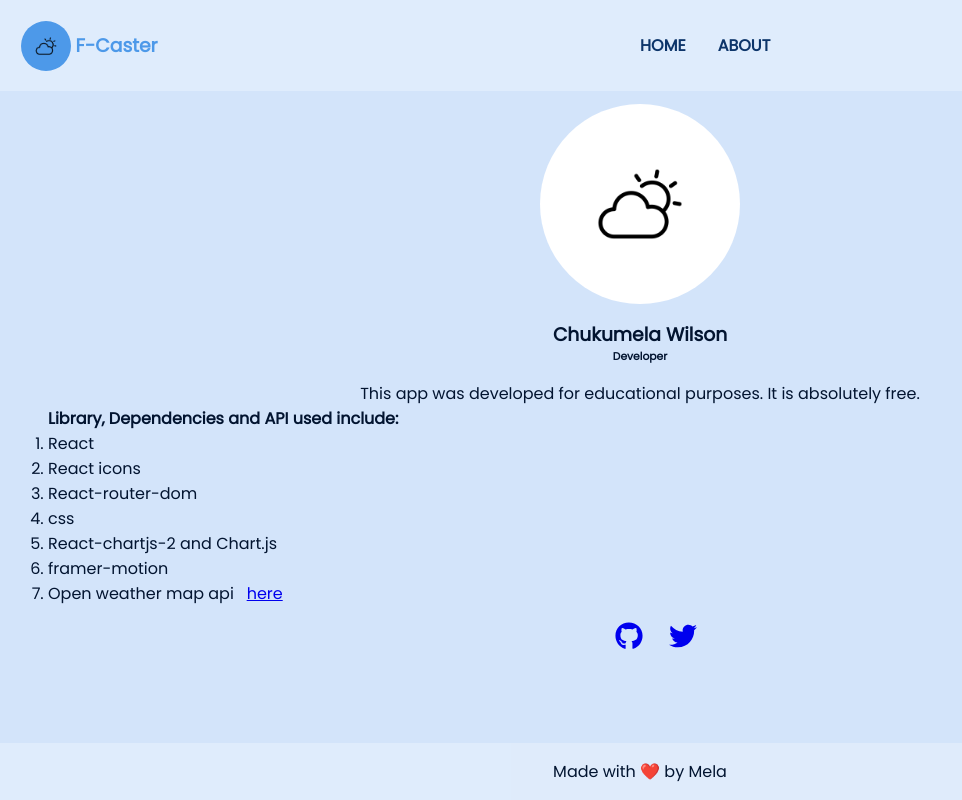
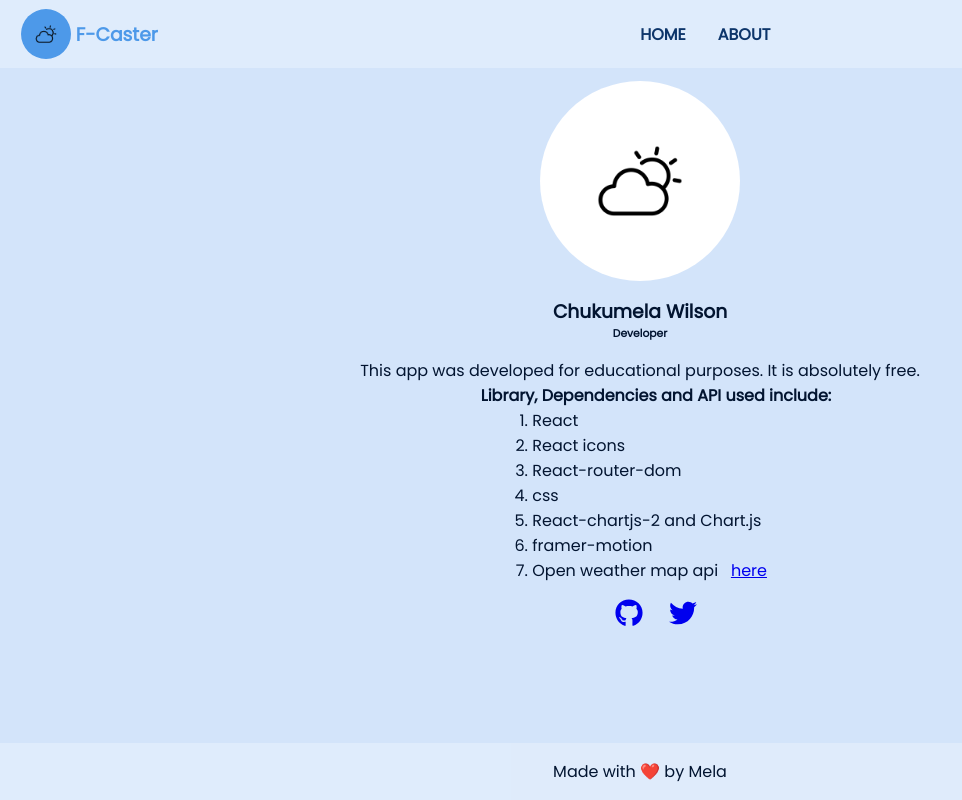
Before and after one commit to Wilmela/weather-check, a React (Create React App) app: page /about in a window 1280 px wide. Shown: the whole page, without its empty margins (0-962 px from the left). Built offline with nearby package versions, Linux system fonts and the light colour scheme.

Commit message:
3. Optimized for mobile

```diff
--- a/src/components/about/About.css
+++ b/src/components/about/About.css
@@ -1,19 +1,28 @@
-.app__about{
-    width:100%;
+.app__about {
+  width: 100%;
   flex: 1;
-    padding: .8rem 2rem 5rem 2rem;
+  padding: 0.8rem 2rem 5rem 2rem;
 }
-img{
+img {
   width: 200px;
   height: 200px;
 
   border-radius: 50%;
   background: #fff;
 }
-.app__about-developer{
+.app__about-developer {
   margin: 1rem 0rem;
 }
-.app__about-list{
+.app__about-list-container{
+    width: 100%;
+    display: flex;
+    flex-direction: column;
+    justify-content: center;
+    align-items: center;
+
+}
+
+.app__about-list {
   width: 100%;
   display: flex;
   flex-direction: column;
@@ -21,13 +30,26 @@ img{
   align-items: flex-start;
   margin-left: 2rem;
 }
-p, h3, h4, h6, ol, li{
+
+p,
+h3,
+h4,
+h6,
+ol,
+li {
   color: var(--secondary-color);
 }
 
-.app__about-socials{
+.app__about-socials {
   margin-top: 1rem;
 }
-a{
-    margin: 0rem .8rem;
+
+a {
+  margin: 0rem 0.8rem;
 }
+
+@media screen and (min-width: 768px) {
+  .app__about-list {
+    width: 70%;
+  }
+}
--- a/src/components/about/About.jsx
+++ b/src/components/about/About.jsx
@@ -24,13 +24,14 @@ const About = () => {
       <p>
         This app was developed for educational purposes. It is absolutely free.
       </p>
-      <div className="app__about-list">
-        <h4>Library, Dependencies and API used include:</h4>
-        <motion.ol
-          type="1"
+      <motion.div
         whileInView={{ opacity: [0, 1] }}
         transition={{ duration: 0.5 }}
+        className="app__about-list"
       >
+        <div className="app__about-list-container">
+          <h4>Library, Dependencies and API used include:</h4>
+          <ol type="1">
             <li>React</li>
             <li>React icons</li>
             <li>React-router-dom</li>
@@ -47,7 +48,7 @@ const About = () => {
                 here
               </a>
             </li>
-        </motion.ol>
+          </ol>
           <motion.div
             className="app__about-socials app__flex"
             whileInView={{ y: [-10, 0] }}
@@ -69,6 +70,7 @@ const About = () => {
             </a>
           </motion.div>
         </div>
+      </motion.div>
     </div>
   );
 };
--- a/src/components/chart/Charts.css
+++ b/src/components/chart/Charts.css
@@ -1,3 +1,10 @@
 .app__chart {
   margin: 2rem 3rem;
+  width: 370px;
 }
+
+@media screen and (min-width: 768px) {
+  .app__chart {
+  width: 450px;
+}
+}
--- a/src/components/chart/Charts.jsx
+++ b/src/components/chart/Charts.jsx
@@ -63,7 +63,7 @@ const Charts = ({ title, info }) => {
       transition={{ duration: 0.5 }}
       className="app__chart app__flex-col"
     >
-      <Line data={data} options={options} height={200} width={450} />
+      <Line data={data} options={options} height={200} width={370} />
     </motion.div>
   );
 };
--- a/src/components/header/Header.css
+++ b/src/components/header/Header.css
@@ -11,6 +11,7 @@
   align-items: center;
 
   padding-bottom: 1rem;
+
 }
 h1{
   font-size: 4rem;
--- a/src/components/input/Input.css
+++ b/src/components/input/Input.css
@@ -10,7 +10,7 @@
 input{
     padding: 1rem;
     width: 70%;
-    margin: 3rem 0rem 1rem 0rem;
+    margin: 1rem 0rem 1rem 0rem;
 }
 input:hover{
     background: #f7fbff;
@@ -39,6 +39,7 @@ input, .app__input-button{
 @media screen and (min-width: 768px) {
     input{
         width: 60%;
+        margin-top: 2rem;
     }
     .app__input-button{
         width:15%
--- a/src/components/navbar/Navbar.css
+++ b/src/components/navbar/Navbar.css
@@ -25,21 +25,20 @@
 .app__navbar-logo img {
   width: 50px;
   height: 50px;
-  border-radius: 50%;
   background: var(--accent-color);
-  margin-right: 0.3rem;
+  margin-right: 5px;
 }
 
 .app__navbar-links {
   flex: 1;
   list-style: none;
   display: none;
+  height: 52px;
 }
 
 .app__navbar-mobile {
   width: 35px;
   height: 35px;
-  border-radius: 50%;
 
   display: flex;
   align-items: center;
--- a/src/pages/locations/LocationDetails.css
+++ b/src/pages/locations/LocationDetails.css
@@ -53,10 +53,10 @@
   background:rgba(255, 255, 255, 0.35);
   backdrop-filter: blur(4px);
   border-radius: 0.7rem;
-  margin: 1rem;
+  margin: 1rem 0rem 1rem 0rem;
   padding: 1rem;
 
-  width: 450px;
+  width: 370px;
 }
 .app__location-charts{
   width: 450px;
@@ -69,4 +69,7 @@
   justify-content: center;
   align-items: center;
 }
+.app__location-card-item {
+  width: 450px;
 }
+}
--- a/src/pages/locations/LocationDetails.jsx
+++ b/src/pages/locations/LocationDetails.jsx
@@ -5,12 +5,12 @@ import { motion } from "framer-motion";
 import Charts from "../../components/chart/Charts";
 import "./LocationDetails.css";
 
-const Info = ({ detailImage, detail }) => {
+const Info = ({ title, detail }) => {
   return (
     <div className="app__flex">
       <div className="app__flex-col" style={{ width: "50%" }}>
         <div className="app__info-item app__flex">
-          <p>{detailImage} </p>
+          <p>{title} </p>
         </div>
       </div>
 
@@ -76,19 +76,19 @@ const LocationDetails = () => {
                   {data?.name}
                 </h2>
                 <Info
-                  detailImage="Temperature"
+                  title="Temperature"
                   detail={`${data?.main?.temp}˚C`}
                 />
                 <Info
-                  detailImage="Feels_Like"
+                  title="Feels_Like"
                   detail={`${data?.main?.feels_like}˚C`}
                 />
-                <Info detailImage="Humidity" detail={`${data?.main?.humidity}%`}/>
-                <Info detailImage="Pressure" detail={`${data?.main?.pressure}hPa`} />
+                <Info title="Humidity" detail={`${data?.main?.humidity}%`}/>
+                <Info title="Pressure" detail={`${data?.main?.pressure}hPa`} />
                 {data?.weather?.map((info, i) => (
                   <div key={i} style={{ width: "100%" }}>
-                    <Info detailImage="Description" detail={info.description} />
-                    <Info detailImage="Main" detail={info.main} />
+                    <Info title="Description" detail={info.description} />
+                    <Info title="Main" detail={info.main} />
                   </div>
                 ))}
               </div>
```
Lines whose indentation alone changed are shown as unchanged.
